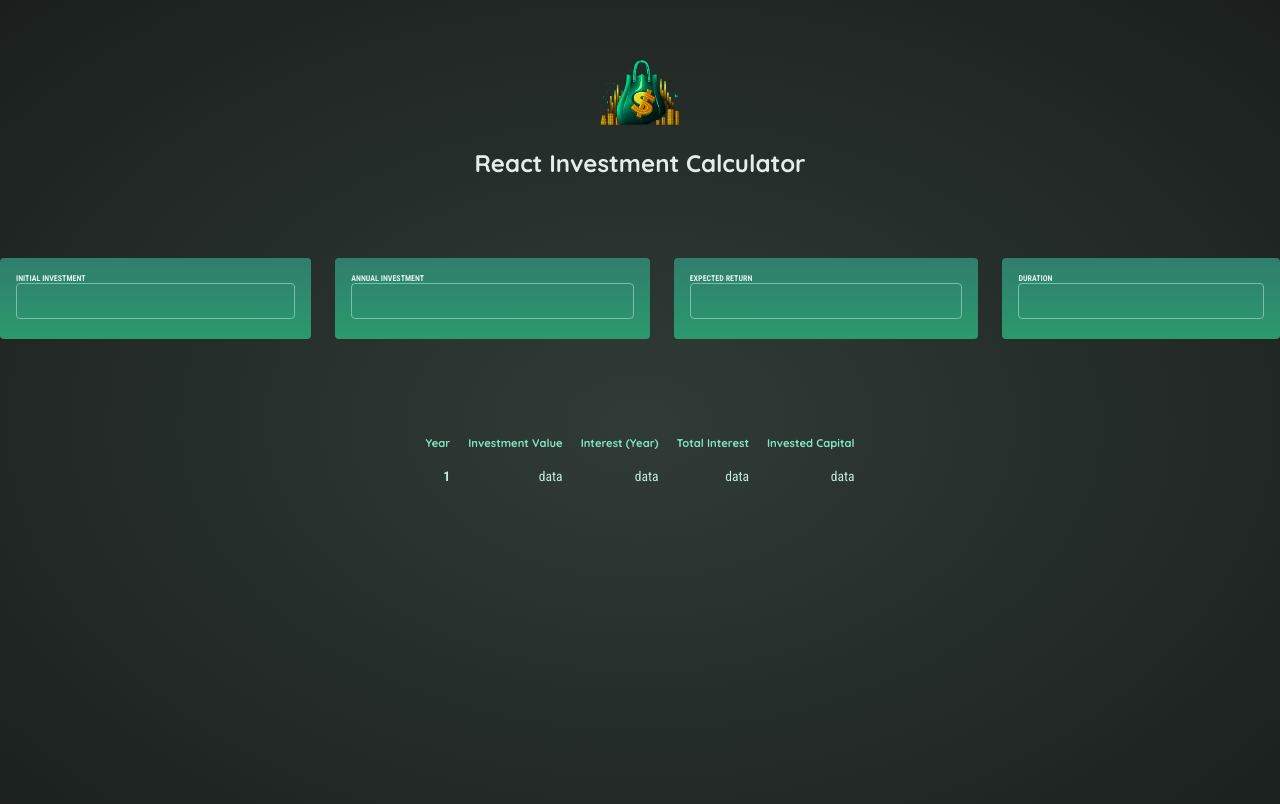
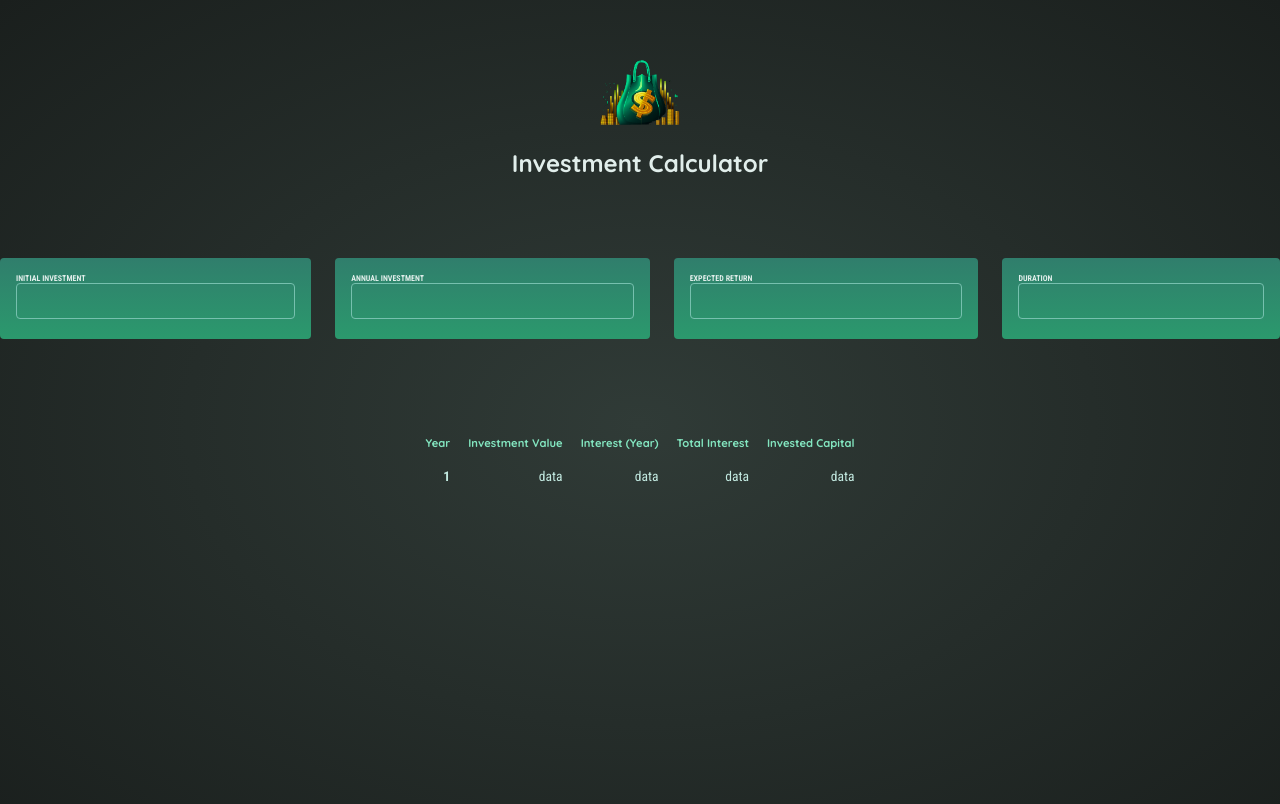
Before and after one commit to adritek/react-investment-calculator, a React (Vite) app: page / in a window 1280 px wide. Shown: the top 804 px of the page. Built offline with nearby package versions, Linux system fonts and the light colour scheme.

Commit message:
Refactor directory

```diff
--- a/src/App.jsx
+++ b/src/App.jsx
@@ -1,4 +1,4 @@
-import Header from './Components/Header/Header';
+import Header from './Components/Header';
 import Results from './Components/Results';
 import UserInputGroup from './Components/UserInputGroup';
 
--- /dev/null
+++ b/src/Components/Header.jsx
@@ -0,0 +1,10 @@
+import logo from '../assets/investment-calculator-logo.png';
+
+export default function Header() {
+  return (
+    <header id="header">
+      <img src={logo} alt="A bag with a dollar symbol" />
+      <h1>Investment Calculator</h1>
+    </header>
+  );
+}
--- a/src/Components/Header/Header.jsx
+++ /dev/null
@@ -1,13 +0,0 @@
-import logo from '../../assets/investment-calculator-logo.png';
-
-export default function Header() {
-  return (
-    <header id="header">
-      <img
-        src={logo}
-        alt="A bag with a dollar symbol on it surrounded by gold coins"
-      />
-      <h1>React Investment Calculator</h1>
-    </header>
-  );
-}
```
